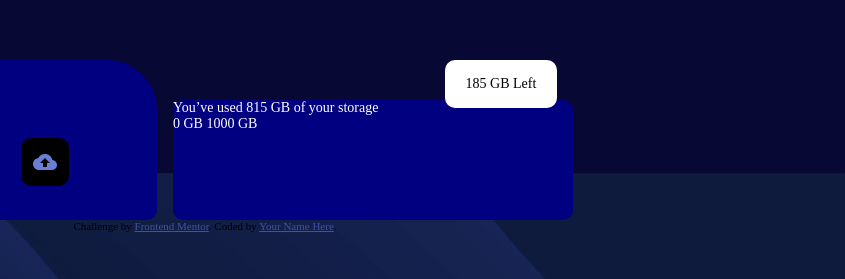
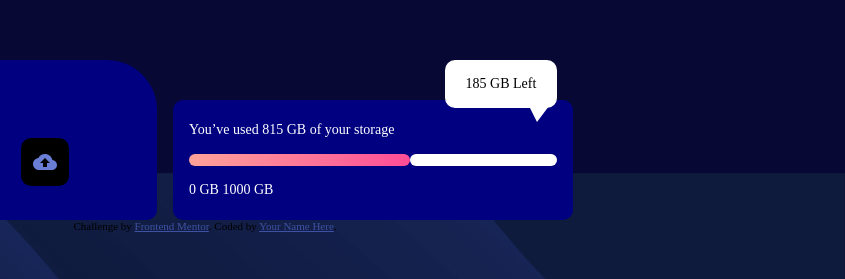
Before and after one commit to JohyEast/fylo-data-storage-component-master, a plain HTML site: page index.html in a window 1280 px wide. Shown: the part 254-533 px from the top of the page, 435-1280 px from the left. Drawn offline with Linux system fonts and the light colour scheme.

Commit message:
barra de desplazamiento

```diff
--- a/index.html
+++ b/index.html
@@ -37,8 +37,12 @@
   </div>
   <div class="storage">
    <div class="pestania">185 GB Left</div>
+   <div class="triangulo"></div>
    <p> You’ve used 815 GB of your storage </p>
-   <div class="barra--desplazamiento"></div>
+   <div class="barra">
+    <div class="barra--desp"></div>
+    <div class="barra--desp2"></div>
+   </div>
    <div>
     <span>0 GB</span>
     <span>1000 GB</span>
--- a/styles.css
+++ b/styles.css
@@ -60,9 +60,13 @@ body {
  border-radius: 10px;
  color: white;
  position: relative;
+ padding: 1rem;
+ display: flex;
+ flex-direction: column;
+ justify-content: center;
+ gap: 1rem;
 }
-.barra--desplazamiento {
-}
+
 .pestania {
  width: 7rem;
  height: 3rem;
@@ -75,3 +79,33 @@ body {
  right: 1rem;
  top: -2.5rem;
 }
+
+.triangulo {
+ width: 0;
+ height: 0;
+ border-top: 1rem solid white;
+ border-right: 0.8rem solid transparent;
+ border-left: 0.5rem solid transparent;
+ position: absolute;
+ right: 1.5rem;
+ top: 5%;
+}
+.barra {
+ display: flex;
+}
+.barra--desp {
+ width: 15rem;
+ height: 0.8rem;
+ background-image: linear-gradient(
+  to right,
+  hsl(6, 100%, 80%),
+  hsl(335, 100%, 65%)
+ );
+ border-radius: 20px;
+}
+.barra--desp2 {
+ width: 10rem;
+ height: 0.8rem;
+ background-color: white;
+ border-radius: 20px;
+}
```
